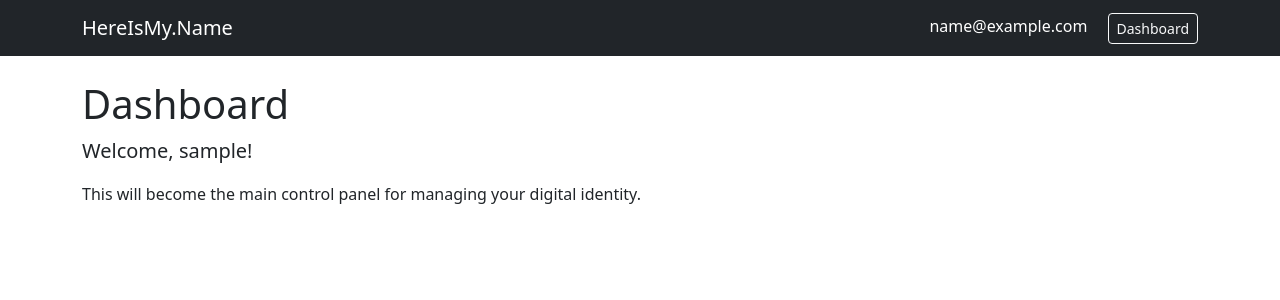
After one commit to smcgrath8804/hereismyname-api, a Django app: page /users/dashboard/ in a window 1280 px wide. The commit adds this page. Shown: the top 300 px of the page. Run offline with Django 5.2, Linux system fonts and the light colour scheme; the visitor is signed in with stand-in values (Sample User, id 1).

Commit message:
Implement user authentication workflow - Login done and direct to Dashboard

```diff
--- a/core/settings.py
+++ b/core/settings.py
@@ -133,3 +133,7 @@ REST_FRAMEWORK = {
 }
 
 AUTH_USER_MODEL = 'users.User'
+
+LOGIN_URL = "login"
+LOGIN_REDIRECT_URL = "dashboard"
+LOGOUT_REDIRECT_URL = "home"
--- a/templates/base.html
+++ b/templates/base.html
@@ -28,19 +28,20 @@
                     {{ user.email }}
                 </span>
 
-                <a class="btn btn-outline-light btn-sm" href="#">
+                <a class="btn btn-outline-light btn-sm" href="{% url 'dashboard' %}">
                     Dashboard
                 </a>
 
             {% else %}
 
-                <a class="btn btn-outline-light btn-sm me-2" href="#">
+                <a class="btn btn-outline-light btn-sm me-2" href="{% url 'login' %}">
                     Login
                 </a>
 
                 <a class="btn btn-primary btn-sm" href="{% url 'register' %}">
                     Register
                 </a>
+
 
             {% endif %}
 
--- a/templates/home.html
+++ b/templates/home.html
@@ -26,7 +26,7 @@
             Register
         </a>
 
-        <a href="#" class="btn btn-outline-secondary btn-lg">
+        <a href="{% url 'login' %}" class="btn btn-outline-secondary btn-lg">
             Login
         </a>
 
--- /dev/null
+++ b/templates/users/dashboard.html
@@ -0,0 +1,17 @@
+{% extends "base.html" %}
+
+{% block title %}Dashboard{% endblock %}
+
+{% block content %}
+
+<h1>Dashboard</h1>
+
+<p class="lead">
+    Welcome, {{ user.username }}!
+</p>
+
+<p>
+    This will become the main control panel for managing your digital identity.
+</p>
+
+{% endblock %}
--- a/users/urls.py
+++ b/users/urls.py
@@ -1,7 +1,10 @@
 from django.urls import path
+from django.contrib.auth import views as auth_views
 
 from . import views
 
 urlpatterns = [
     path("register/", views.register, name="register"),
+    path("login/", auth_views.LoginView.as_view(template_name="users/login.html"), name="login",),
+    path("dashboard/", views.dashboard, name="dashboard"),
 ]
--- a/users/views.py
+++ b/users/views.py
@@ -1,15 +1,16 @@
 from django.shortcuts import render, redirect
-
+from django.contrib.auth.decorators import login_required
 from .forms import RegisterForm
-
+from django.contrib.auth import login
 
 def register(request):
     if request.method == "POST":
         form = RegisterForm(request.POST)
 
         if form.is_valid():
-            form.save()
-            return redirect("home")
+            user = form.save()
+            login(request, user)
+            return redirect("dashboard")
 
     else:
         form = RegisterForm()
@@ -17,3 +18,7 @@ def register(request):
     return render(request, "users/register.html", {
         "form": form,
     })
+
+@login_required
+def dashboard(request):
+    return render(request, "users/dashboard.html")
```
Also changed, not shown: templates/users/login.html (added, +21 -0 lines).
